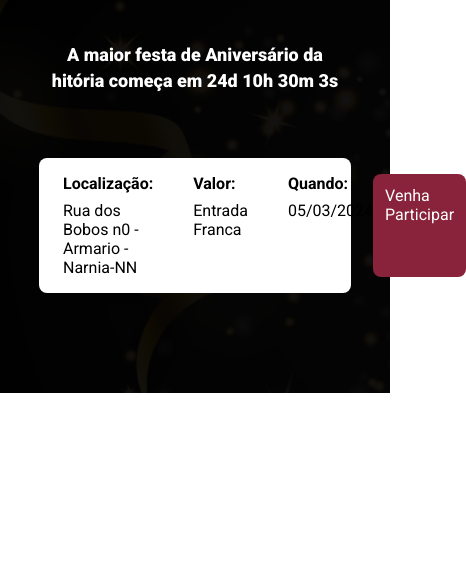
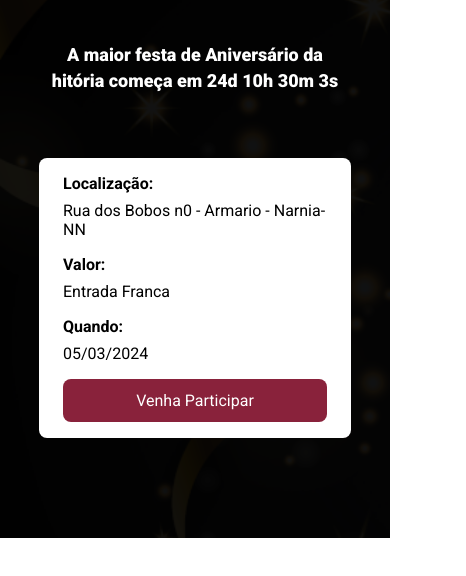
Before and after one commit to thallesrafaell/exercicio_parcel, a website built with Parcel: page src/index.html in a window 390 px wide. Shown: the part 166-742 px from the top of the page, 466 px wide, since content can reach past the window. Built offline with nearby package versions, Linux system fonts and the light colour scheme.

Commit message:
ADICIONANDO MEDIA QUERIES

```diff
--- a/src/styles/components/_buttons.scss
+++ b/src/styles/components/_buttons.scss
@@ -11,4 +11,14 @@
     background-color: variables.$pink2;
     transition-duration: 0.5s;
   }
+
+  @media (max-width: 640px) {
+    display: block;
+    text-align: center;
+    width: 100%;
+
+    &:hover {
+      background-color: variables.$pink;
+    }
+  }
 }
--- a/src/styles/components/_info.scss
+++ b/src/styles/components/_info.scss
@@ -23,4 +23,16 @@
       color: variables.$txtColorSecundary;
     }
   }
+
+  @media (max-width: 640px) {
+    display: block;
+
+    .container-info {
+      display: block;
+    }
+
+    &__item {
+      margin-bottom: 16px;
+    }
+  }
 }
```
